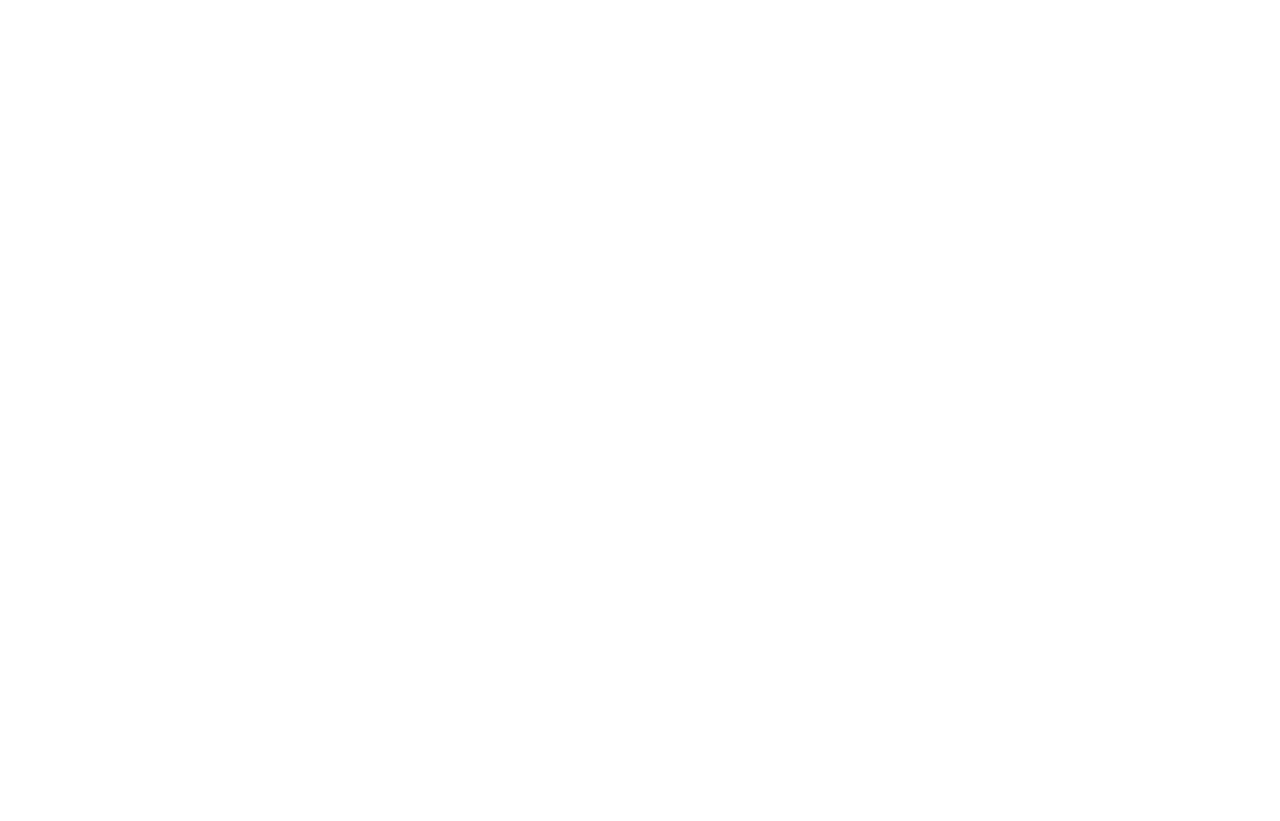
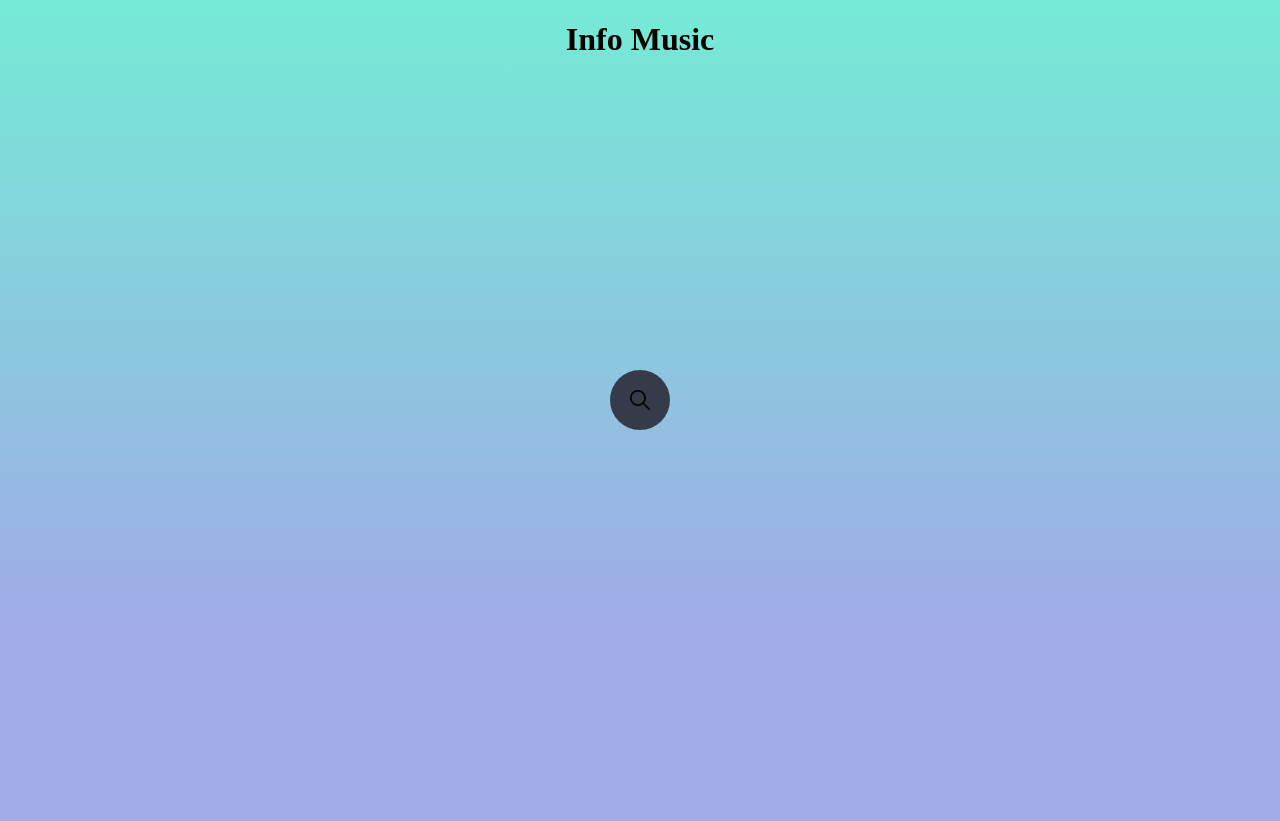
Before and after one commit to alexandrehdev/infomusic, a PHP site: page /resources/screens/principal.html in a window 1280 px wide. Before the commit the page is empty. Before the commit the page ends 800 px from the top, so only its background shows below. Run offline with PHP 8.4, Linux system fonts and the light colour scheme; some web fonts are replaced.

Commit message:
estilo da pagina principal

```diff
--- a/resources/css/_variables.css
+++ b/resources/css/_variables.css
@@ -1,3 +1,8 @@
 :root{
     --main-purple: #F0DA5E;
+    --main-white: #FFFFFF;
+    --main-azulceu: #00a8ff;
+    --main-cinza: #353b48;
+    --main-black: #000000;
+    --main-turquesa: #1bc296;
 }
--- a/resources/css/elements.css
+++ b/resources/css/elements.css
@@ -1,5 +1,57 @@
 /* style de elementos */
 
-.card{
-    background: var(--main-purple);
+.projeto{
+    text-align: center;
+    color: var(--main-black);
 }
+
+.search-box{
+    position: absolute;
+    top: 50%;
+    left: 50%;
+    transform: translate(-50%,-50%);
+    background: var(--main-cinza);
+    height: 40px;
+    border-radius: 40px;
+    padding: 10px;
+}
+
+.search-txt{
+    border: none;
+    background: none;
+    outline: none;
+    float: left;
+    padding: 0;
+    color: var(--main-white);
+    font-size: 16px;
+    transition: 0.4s;
+    line-height: 40px;
+    width: 0px;
+}
+
+.search-box:hover > .search-txt{
+    width: 240px;
+    padding: 0 6px;
+}
+
+
+.search-box:hover > .search-btn{
+    background: var(--main-white);
+}
+
+.search-btn{
+    color: var(--main-cinza);
+    float: right;
+    width: 40px;
+    height: 40px;
+    border-radius: 50%;
+    display: flex;
+    justify-content: center;
+    align-items: center;
+    transition: 2s;
+}
+
+.search-icon{
+    width: 20px;
+    height: 20px;
+}
--- a/resources/css/style.css
+++ b/resources/css/style.css
@@ -5,9 +5,12 @@
 /* transitions */
 /* fonts */
 
- @import url('https://fonts.googleapis.com/css2?family=Alumni+Sans+Inline+One&display=swap');
+@import url('https://fonts.googleapis.com/css2?family=Alumni+Sans+Inline+One&display=swap');
 
- body{
-     margin:200px;
-     padding:90px;
- }
+body{
+	margin: 0;
+	height: 100vh;
+	width: 100vw;
+	background-color: #74EBD5;
+	background-image: linear-gradient(0deg, #9FACE6 25%, #74EBD5 100%);
+}
--- a/resources/screens/principal.html
+++ b/resources/screens/principal.html
@@ -0,0 +1,36 @@
+<!DOCTYPE html>
+<html>
+	<head>
+		<meta charset="utf-8">
+		<meta name="viewport" content="width=device-width, initial-scale=1">
+
+		<link rel="stylesheet" href="../css/_variables.css">
+		<link rel="stylesheet" href="../css/elements.css">
+		<link rel="stylesheet" href="../css/style.css">
+
+		<title>InfoMusic</title>
+	</head>
+
+	<body>
+			<header>
+		        <div>
+		            <h1 class="projeto">Info Music</h1>
+		        </div>
+		    </header>
+
+		    <main>
+				<div>
+			        <form class="search-box">
+			            <input class="search-txt" type="text" placeholder="Busque aqui...">
+			            <a class="search-btn" href="#">
+			            <img class="search-icon" src="../img/searchicon.png" alt="imagem do icone de pesquisa">
+			            </a>
+			    	</form>
+				</div>
+			</main>
+
+			<footer>
+
+		    </footer>
+	</body>
+</html>
```
Also changed, not shown: resources/img/searchicon.png (added).
